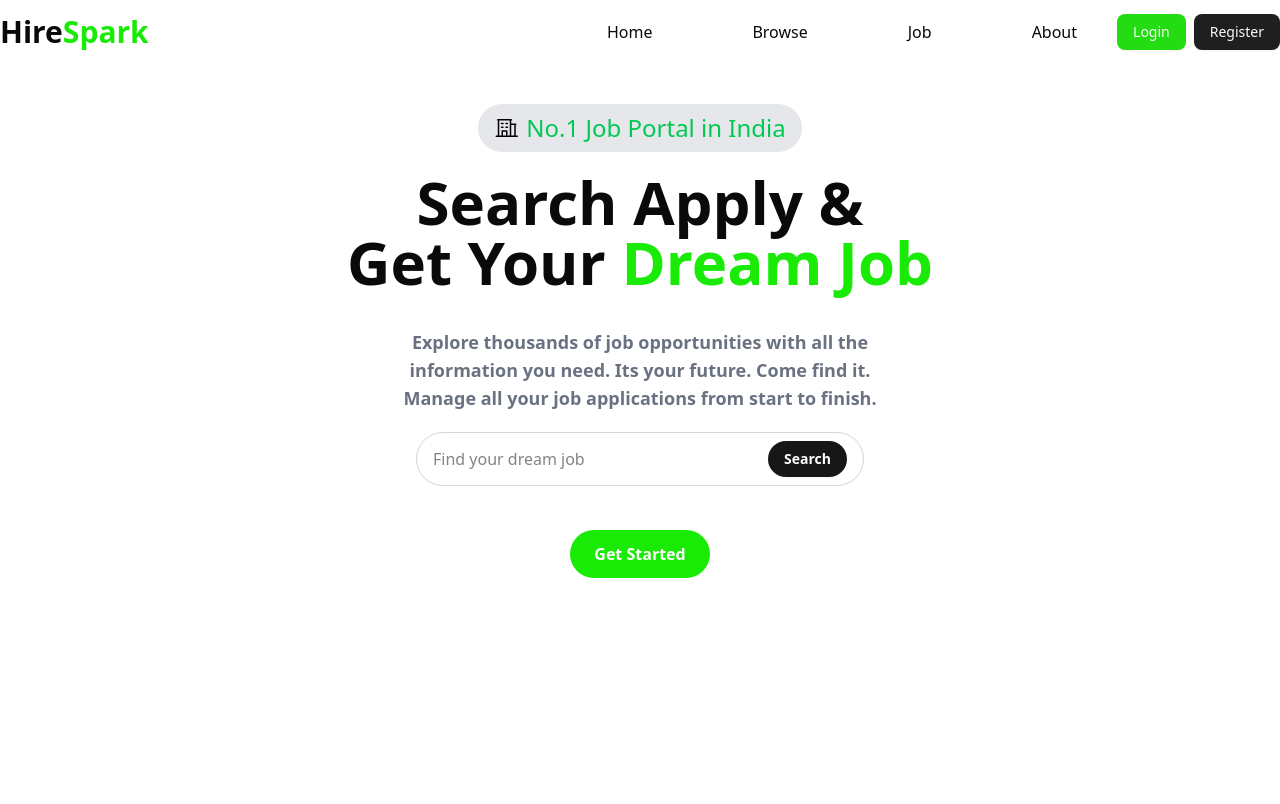
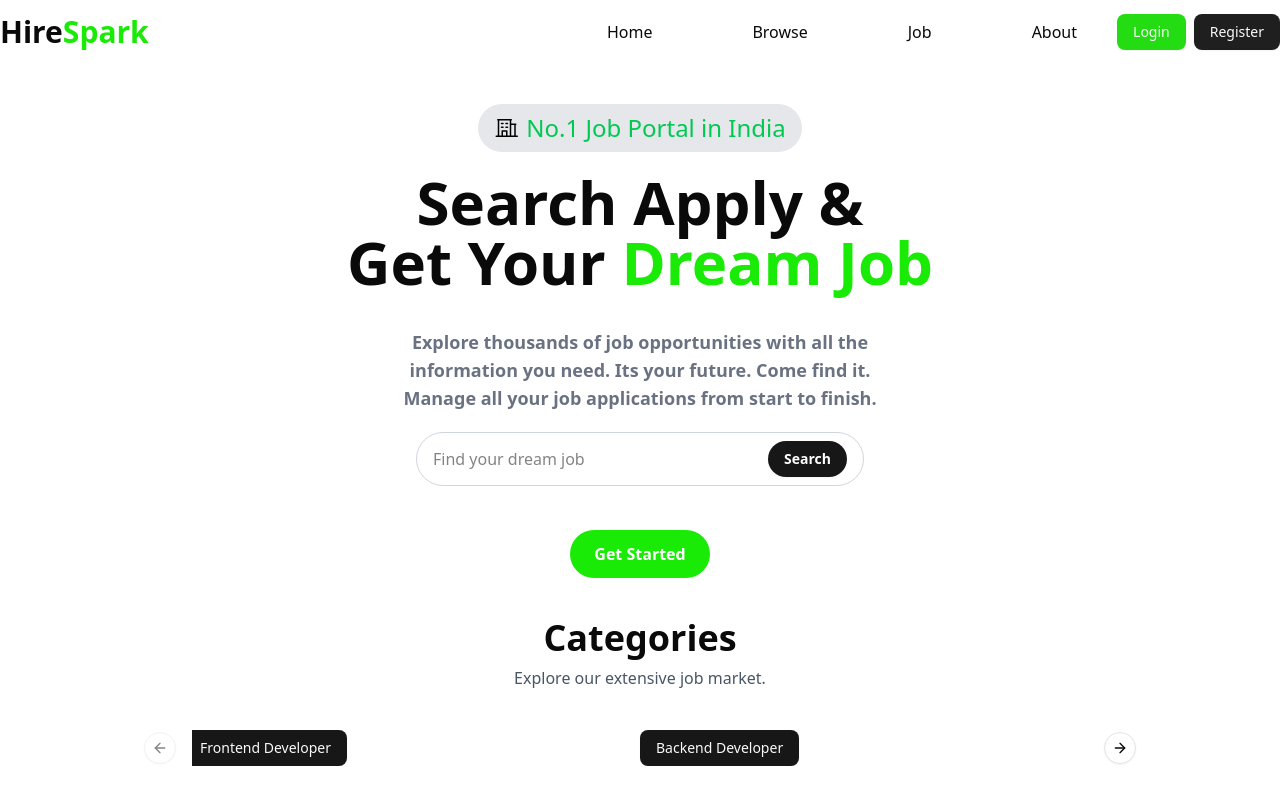
Before and after one commit to ayushman8658/HireSpark, a React (Vite) app in the folder Frontend/: page / in a window 1280 px wide. Built offline with nearby package versions, Linux system fonts and the light colour scheme.

Commit message:
categories done

```diff
--- a/Frontend/package.json
+++ b/Frontend/package.json
@@ -14,12 +14,13 @@
     "@radix-ui/react-label": "^2.1.7",
     "@radix-ui/react-popover": "^1.1.13",
     "@radix-ui/react-radio-group": "^1.3.7",
-    "@radix-ui/react-slot": "^1.2.2",
+    "@radix-ui/react-slot": "^1.2.3",
     "@reduxjs/toolkit": "^2.8.2",
     "@tailwindcss/vite": "^4.1.6",
     "axios": "^1.9.0",
     "class-variance-authority": "^0.7.1",
     "clsx": "^2.1.1",
+    "embla-carousel-react": "^8.6.0",
     "lucide-react": "^0.510.0",
     "next-themes": "^0.4.6",
     "react": "^19.1.0",
--- /dev/null
+++ b/Frontend/src/components/ui/carousel.jsx
@@ -0,0 +1,194 @@
+import * as React from "react"
+import useEmblaCarousel from "embla-carousel-react";
+import { ArrowLeft, ArrowRight } from "lucide-react"
+
+import { cn } from "@/lib/utils"
+import { Button } from "@/components/ui/button"
+
+const CarouselContext = React.createContext(null)
+
+function useCarousel() {
+  const context = React.useContext(CarouselContext)
+
+  if (!context) {
+    throw new Error("useCarousel must be used within a <Carousel />")
+  }
+
+  return context
+}
+
+function Carousel({
+  orientation = "horizontal",
+  opts,
+  setApi,
+  plugins,
+  className,
+  children,
+  ...props
+}) {
+  const [carouselRef, api] = useEmblaCarousel({
+    ...opts,
+    axis: orientation === "horizontal" ? "x" : "y",
+  }, plugins)
+  const [canScrollPrev, setCanScrollPrev] = React.useState(false)
+  const [canScrollNext, setCanScrollNext] = React.useState(false)
+
+  const onSelect = React.useCallback((api) => {
+    if (!api) return
+    setCanScrollPrev(api.canScrollPrev())
+    setCanScrollNext(api.canScrollNext())
+  }, [])
+
+  const scrollPrev = React.useCallback(() => {
+    api?.scrollPrev()
+  }, [api])
+
+  const scrollNext = React.useCallback(() => {
+    api?.scrollNext()
+  }, [api])
+
+  const handleKeyDown = React.useCallback((event) => {
+    if (event.key === "ArrowLeft") {
+      event.preventDefault()
+      scrollPrev()
+    } else if (event.key === "ArrowRight") {
+      event.preventDefault()
+      scrollNext()
+    }
+  }, [scrollPrev, scrollNext])
+
+  React.useEffect(() => {
+    if (!api || !setApi) return
+    setApi(api)
+  }, [api, setApi])
+
+  React.useEffect(() => {
+    if (!api) return
+    onSelect(api)
+    api.on("reInit", onSelect)
+    api.on("select", onSelect)
+
+    return () => {
+      api?.off("select", onSelect)
+    };
+  }, [api, onSelect])
+
+  return (
+    <CarouselContext.Provider
+      value={{
+        carouselRef,
+        api: api,
+        opts,
+        orientation:
+          orientation || (opts?.axis === "y" ? "vertical" : "horizontal"),
+        scrollPrev,
+        scrollNext,
+        canScrollPrev,
+        canScrollNext,
+      }}>
+      <div
+        onKeyDownCapture={handleKeyDown}
+        className={cn("relative", className)}
+        role="region"
+        aria-roledescription="carousel"
+        data-slot="carousel"
+        {...props}>
+        {children}
+      </div>
+    </CarouselContext.Provider>
+  );
+}
+
+function CarouselContent({
+  className,
+  ...props
+}) {
+  const { carouselRef, orientation } = useCarousel()
+
+  return (
+    <div
+      ref={carouselRef}
+      className="overflow-hidden"
+      data-slot="carousel-content">
+      <div
+        className={cn(
+          "flex",
+          orientation === "horizontal" ? "-ml-4" : "-mt-4 flex-col",
+          className
+        )}
+        {...props} />
+    </div>
+  );
+}
+
+function CarouselItem({
+  className,
+  ...props
+}) {
+  const { orientation } = useCarousel()
+
+  return (
+    <div
+      role="group"
+      aria-roledescription="slide"
+      data-slot="carousel-item"
+      className={cn(
+        "min-w-0 shrink-0 grow-0 basis-full",
+        orientation === "horizontal" ? "pl-4" : "pt-4",
+        className
+      )}
+      {...props} />
+  );
+}
+
+function CarouselPrevious({
+  className,
+  variant = "outline",
+  size = "icon",
+  ...props
+}) {
+  const { orientation, scrollPrev, canScrollPrev } = useCarousel()
+
+  return (
+    <Button
+      data-slot="carousel-previous"
+      variant={variant}
+      size={size}
+      className={cn("absolute size-8 rounded-full", orientation === "horizontal"
+        ? "top-1/2 -left-12 -translate-y-1/2"
+        : "-top-12 left-1/2 -translate-x-1/2 rotate-90", className)}
+      disabled={!canScrollPrev}
+      onClick={scrollPrev}
+      {...props}>
+      <ArrowLeft />
+      <span className="sr-only">Previous slide</span>
+    </Button>
+  );
+}
+
+function CarouselNext({
+  className,
+  variant = "outline",
+  size = "icon",
+  ...props
+}) {
+  const { orientation, scrollNext, canScrollNext } = useCarousel()
+
+  return (
+    <Button
+      data-slot="carousel-next"
+      variant={variant}
+      size={size}
+      className={cn("absolute size-8 rounded-full", orientation === "horizontal"
+        ? "top-1/2 -right-12 -translate-y-1/2"
+        : "-bottom-12 left-1/2 -translate-x-1/2 rotate-90", className)}
+      disabled={!canScrollNext}
+      onClick={scrollNext}
+      {...props}>
+      <ArrowRight />
+      <span className="sr-only">Next slide</span>
+    </Button>
+  );
+}
+
+export { Carousel, CarouselContent, CarouselItem, CarouselPrevious, CarouselNext };
--- /dev/null
+++ b/Frontend/src/components/ui/components_lite/Categories.jsx
@@ -0,0 +1,69 @@
+import React from "react";
+import {
+  Carousel,
+  CarouselContent,
+  CarouselItem,
+  CarouselNext,
+  CarouselPrevious,
+} from "../carousel";
+import { Button } from "../button";
+// import { useDispatch } from "react-redux";
+// import { useNavigate } from "react-router-dom";
+// import { setSearchedQuery } from "@/redux/jobSlice";
+
+
+
+const Category = [
+  "Frontend Developer",
+  "Backend Developer",
+  "Full Stack Developer",
+  "Mern Developer",
+  "Data Scientist",
+  "DevOps Engineer",
+  "Machine Learning Engineer",
+  "Artificial Intelligence Engineer",
+  "Cybersecurity Engineer",
+  "Product Manager",
+  "UX/UI Designer",
+  "Graphics Engineer",
+  "Digital Marketing Specialist",
+];
+
+
+const Categories = () => {
+//   const dispatch = useDispatch();
+//   const navigate = useNavigate();
+//   const searchjobHandler = (query) => {
+//       dispatch(setSearchedQuery(query));
+//       navigate("/browse");
+//   }
+  return (
+    <div>
+      <div>
+        <h1 className="text-4xl font-bold text-center mt-10 mb-2">
+          Categories
+        </h1>
+        <p className="text-center text-gray-600">
+          Explore our extensive job market.
+        </p>
+      </div>
+      <Carousel className="w-full max-w-4xl mx-auto my-10 px-4 md:px-0 ">
+        <CarouselContent>
+          {Category.map((category, index) => {
+            return (
+              <CarouselItem className="md:basis-1/2 lg-basis-1/3 px-2">
+                <Button onClick={() => searchjobHandler(category)}>
+                  {category}
+                </Button>
+              </CarouselItem>
+            );
+          })}
+        </CarouselContent>
+        <CarouselPrevious />
+        <CarouselNext />
+      </Carousel>
+    </div>
+  );
+};
+
+export default Categories;
--- a/Frontend/src/components/ui/components_lite/Home.jsx
+++ b/Frontend/src/components/ui/components_lite/Home.jsx
@@ -1,14 +1,15 @@
 import React from "react";
 import Navbar from "./Navbar";
 import Header from "./Header";
+import Categories from "./Categories";
 
 const Home = () => {
   return (
     <div>
       <Navbar></Navbar>
       <Header />
-      {/* <Categories />
-      <Latesjobs />
+      <Categories />
+      {/* <Latesjobs />
       <Footer /> */}
     </div>
   );
```
Also changed, not shown: 1 other file (tests, documents, lock files or other folders).
